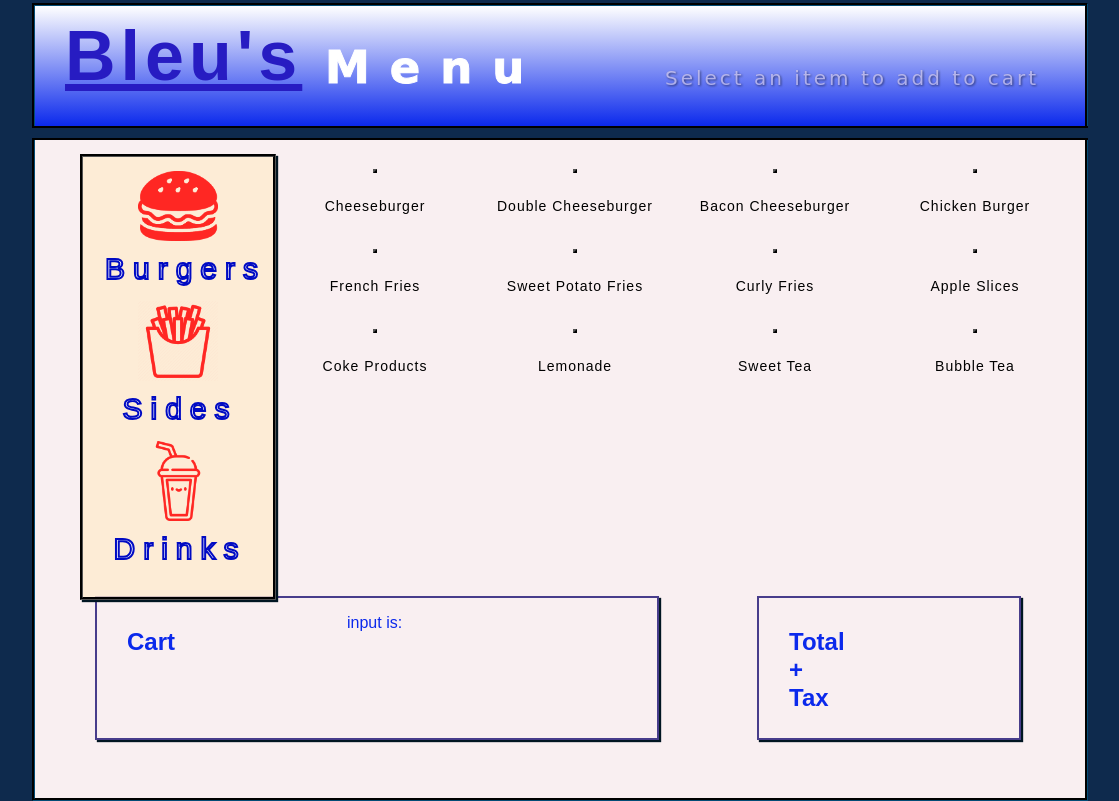
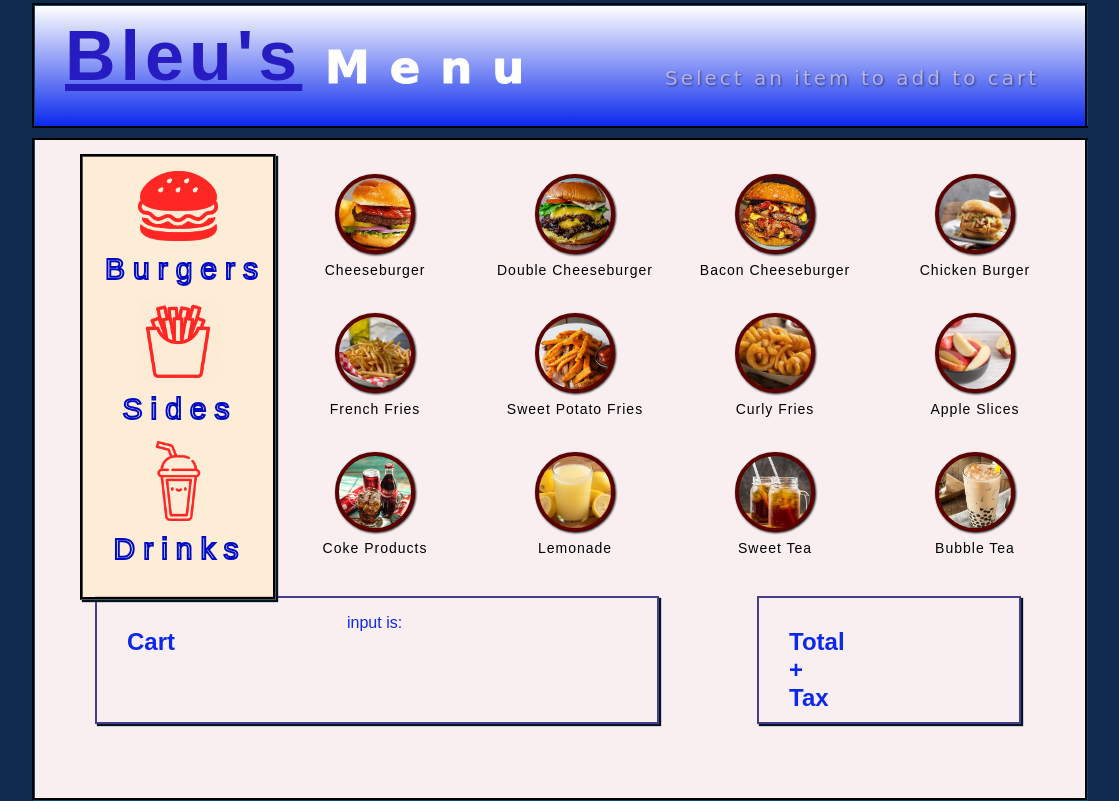
Before and after one commit to GMj86/flaskapp-borger, a Flask app: page / in a window 1360 px wide. Shown: the whole page, without its empty margins (188-1307 px from the left). Run offline with Flask 2, Linux system fonts and the light colour scheme.

Commit message:
Update some.css

```diff
--- a/static/some.css
+++ b/static/some.css
@@ -30,18 +30,6 @@
     background-image: linear-gradient(rgb(255, 255, 255), rgb(11, 41, 236));
 }
 
-/*hr {
-    display: block;
-    margin-before: 0.5em;
-    margin-after: 0.5em;
-    margin-start: auto;
-    margin-end: auto;
-    overflow: hidden;
-    border-style: inset;
-    border-width: 1px;
-    color: black;
-}
-*/
 .blues{
 
     color:rgb(39, 28, 194);
@@ -104,7 +92,7 @@
 .cart {
     border: 2px solid darkslateblue;
     width:500px;
-    height:10vh;
+    height:8vh;
     color:rgb(11, 41, 236);
     margin:auto;
     position:absolute;
@@ -127,7 +115,7 @@ top: 16px;
     border: 2px solid darkslateblue;
     text-align: left;
     width:200px;
-    height:10vh;
+    height:8vh;
     color:rgb(11, 41, 236);
     margin:auto;
     position:absolute;
@@ -143,7 +131,6 @@ width:60px;
 height: 12vh;
 
 }
-
 .totalmoney {
     border: 2px black;
     position: absolute;
@@ -228,19 +215,18 @@ text-align: center;
     width:300px;
     height:30vh;
     left:170px;
-    top: 120px;
+    top: 128px;
     padding: 20px;
     padding-top: 20px;
     padding-bottom: 20px;
     margin:auto;
-    line-height: 40px;
+    line-height: 45px;
     text-align: center;
     font-size: 14px;
     letter-spacing: 1px;
 
 }
-.c1 input {
-    max-width:80px;
+.c1 ul button {
     top:20px;
     color:orange;
     display: inline-block;
@@ -251,15 +237,43 @@ text-align: center;
     width: 80px;
     transition: transform .7s ease-in-out;
     filter: drop-shadow(1px 1px 1px black) ;
+    background-position: center;
+    background-size: cover;
 }
 
-.burger1:hover input{
+
+#.drink1 button{
+    top:20px;
+    color:orange;
+    display: inline-block;
+    position:relative;
+    border: 4px solid rgb(91, 2, 2);
+    border-radius: 50%;
+    height: 80px;
+    width: 80px;
+    transition: transform .7s ease-in-out;
+    filter: drop-shadow(1px 1px 1px black) ;
+    background-position: center;
+
+}
+
+.drink1 img{
+    position:relative;
+    border-radius: 50%;
+    height: 10px;
+    width: 10px;
+    transition: transform .7s ease-in-out;
+    filter: drop-shadow(1px 1px 1px black) ;
+}
+
+
+.burger1:hover button{
     transform: rotate(360deg);
 }
-.side1:hover input{
+.side1:hover button{
     transform: rotate(360deg);
 }
-.drink1:hover input{
+.drink1:hover button{
     transform: rotate(360deg);
 }
 .burger1:active {
@@ -272,44 +286,45 @@ filter: brightness(50%);
 filter: brightness(50%);
 }
 
+
 .c2 {
     position: absolute;
     width:300px;
     height:30vh;
     left: 370px;;
-    top: 120px;
+    top: 128px;
     padding: 20px;
     padding-top: 20px;
     padding-bottom: 20px;
     margin:auto;
-    line-height: 40px;
+    line-height: 45px;
     text-align: center;
     letter-spacing: 1px;
     font-size: 14px;
 }
 
-.c2 ul input {
-    max-width:80px;
+.c2 ul button {
     top:20px;
     color:orange;
     display: inline-block;
     position:relative;
-    align-items: center;
     border: 4px solid rgb(91, 2, 2);
     border-radius: 50%;
     height: 80px;
     width: 80px;
     transition: transform .7s ease-in-out;
     filter: drop-shadow(1px 1px 1px black) ;
+    background-position: center;
+    background-size: cover;
 }
 
-.burger2:hover input{
+.burger2:hover button{
     transform: rotate(360deg);
 }
-.side2:hover input{
+.side2:hover button{
     transform: rotate(360deg);
 }
-.drink2:hover input{
+.drink2:hover button{
     transform: rotate(360deg);
 }
 .burger2:active {
@@ -327,39 +342,39 @@ filter: brightness(50%);
     width:300px;
     height:30vh;
     left: 570px;;
-    top: 120px;
+    top: 128px;
     padding: 20px;
     padding-top: 20px;
     padding-bottom: 20px;
     margin:auto;
-    line-height: 40px;
+    line-height: 45px;
     text-align: center;
     letter-spacing: 1px;
     font-size: 14px;
   }
 
-.c3 ul input {
-    max-width:80px;
+.c3 ul button {
     top:20px;
     color:orange;
     display: inline-block;
     position:relative;
-    align-items: center;
     border: 4px solid rgb(91, 2, 2);
     border-radius: 50%;
     height: 80px;
     width: 80px;
     transition: transform .7s ease-in-out;
     filter: drop-shadow(1px 1px 1px black) ;
+    background-position: center;
+    background-size: cover;
 }
 
-.burger3:hover input{
+.burger3:hover button{
     transform: rotate(360deg);
 }
-.side3:hover input{
+.side3:hover button{
     transform: rotate(360deg);
 }
-.drink3:hover input{
+.drink3:hover button{
     transform: rotate(360deg);
 }
 .burger3:active {
@@ -372,44 +387,45 @@ filter: brightness(50%);
 filter: brightness(50%);
 }
 
+
 .c4 {
     position: absolute;
     width:300px;
     height:30vh;
     left: 770px;;
-    top: 120px;
+    top: 128px;
     padding: 20px;
     padding-top: 20px;
     padding-bottom: 20px;
     margin:auto;
-    line-height: 40px;
+    line-height: 45px;
     text-align: center;
     letter-spacing: 1px;
     font-size: 14px;
   }
 
-.c4 ul input {
-    max-width:80px;
+.c4 ul button {
     top:20px;
     color:orange;
     display: inline-block;
     position:relative;
-    align-items: center;
     border: 4px solid rgb(91, 2, 2);
     border-radius: 50%;
     height: 80px;
     width: 80px;
     transition: transform .7s ease-in-out;
     filter: drop-shadow(1px 1px 1px black) ;
+    background-position: center;
+    background-size: cover;
 }
 
-.burger4:hover input{
+.burger4:hover button{
     transform: rotate(360deg);
 }
-.side4:hover input{
+.side4:hover button{
     transform: rotate(360deg);
 }
-.drink4:hover input{
+.drink4:hover button{
     transform: rotate(360deg);
 }
 .burger4:active {
@@ -421,7 +437,6 @@ filter: brightness(50%);
 .drink4:active {
 filter: brightness(50%);
 }
-
 
 .burgerlist {
     position: absolute;
@@ -481,9 +496,9 @@ filter: brightness(50%);
     list-style-type: none;
   }
 
-/*
-{
-    outline: solid 1px orangered;
+
+ {
+outline: solid 1px orangered;
 }
 /*
 {
```
